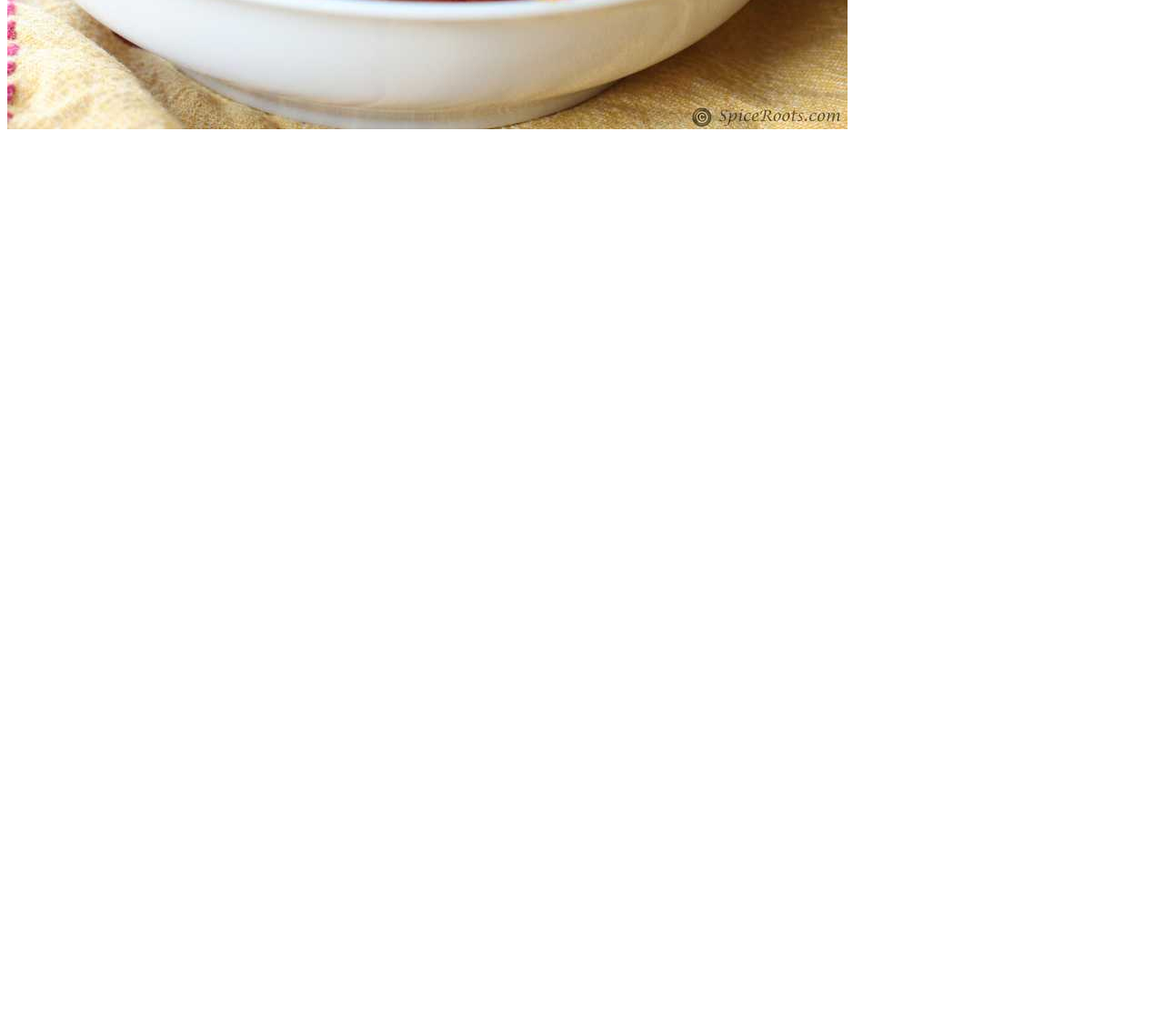
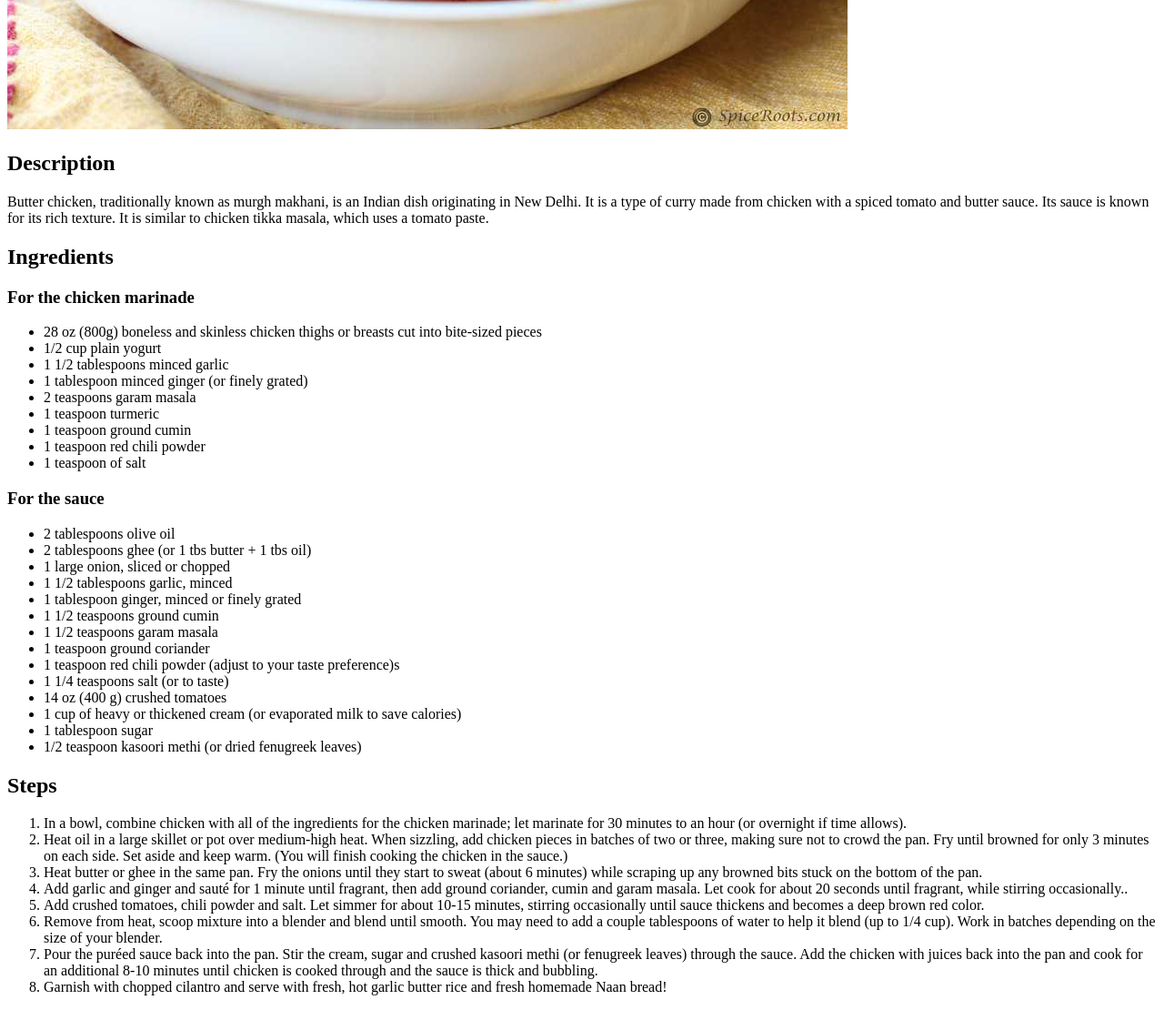
Before and after one commit to chrisbriscoe11/odin-recipes, a plain HTML site: page recipes/butter-chicken.html in a window 1280 px wide. Shown: the part 554-1664 px from the top of the page at 91% size. Before the commit the page ends 800 px from the top, so only its background shows below. Drawn offline with Linux system fonts and the light colour scheme.

Commit message:
Add 2 recipes with corresponding links

```diff
--- a/recipes/butter-chicken.html
+++ b/recipes/butter-chicken.html
@@ -9,5 +9,50 @@
 <body>
     <h1>Butter Chicken</h1>
     <img src="../images/butterchicken.jpg">
+    <h2>Description</h2>
+    <p>Butter chicken, traditionally known as murgh makhani, is an Indian dish originating in New Delhi. It is a type of curry made from chicken with a spiced tomato and butter sauce. Its sauce is known for its rich texture. It is similar to chicken tikka masala, which uses a tomato paste.</p>
+    <h2>Ingredients</h2>
+    <h3>For the chicken marinade</h3>
+    <ul>
+        <li>28 oz (800g) boneless and skinless chicken thighs or breasts cut into bite-sized pieces</li>
+        <li>1/2 cup plain yogurt</li>
+        <li>1 1/2 tablespoons minced garlic</li>
+        <li>1 tablespoon minced ginger (or finely grated)</li>
+        <li>2 teaspoons garam masala</li>
+        <li>1 teaspoon turmeric</li>
+        <li>1 teaspoon ground cumin</li>
+        <li>1 teaspoon red chili powder</li>
+        <li>1 teaspoon of salt</li>
+    </ul>
+    <h3>For the sauce</h3>
+    <ul>
+        <li>2 tablespoons olive oil</li>
+        <li>2 tablespoons ghee (or 1 tbs butter + 1 tbs oil)</li>
+        <li>1 large onion, sliced or chopped</li>
+        <li>1 1/2 tablespoons garlic, minced</li>
+        <li>1 tablespoon ginger, minced or finely grated</li>
+        <li>1 1/2 teaspoons ground cumin</li>
+        <li>1 1/2 teaspoons garam masala</li>
+        <li>1 teaspoon ground coriander</li>
+        <li>1 teaspoon red chili powder (adjust to your taste preference)s</li>
+        <li>1 1/4 teaspoons salt (or to taste)</li>
+        <li>14 oz (400 g) crushed tomatoes</li>
+        <li>1 cup of heavy or thickened cream (or evaporated milk to save calories)</li>
+        <li>1 tablespoon sugar</li>
+        <li>1/2 teaspoon kasoori methi (or dried fenugreek leaves)</li>
+    </ul>
+
+
+    <h2>Steps</h2>
+    <ol>
+        <li>In a bowl, combine chicken with all of the ingredients for the chicken marinade; let marinate for 30 minutes to an hour (or overnight if time allows).</li>
+        <li>Heat oil in a large skillet or pot over medium-high heat. When sizzling, add chicken pieces in batches of two or three, making sure not to crowd the pan. Fry until browned for only 3 minutes on each side. Set aside and keep warm. (You will finish cooking the chicken in the sauce.)</li>
+        <li>Heat butter or ghee in the same pan. Fry the onions until they start to sweat (about 6 minutes) while scraping up any browned bits stuck on the bottom of the pan.</li>
+        <li>Add garlic and ginger and sauté for 1 minute until fragrant, then add ground coriander, cumin and garam masala. Let cook for about 20 seconds until fragrant, while stirring occasionally..</li>
+        <li>Add crushed tomatoes, chili powder and salt. Let simmer for about 10-15 minutes, stirring occasionally until sauce thickens and becomes a deep brown red color.</li>
+        <li>Remove from heat, scoop mixture into a blender and blend until smooth. You may need to add a couple tablespoons of water to help it blend (up to 1/4 cup). Work in batches depending on the size of your blender.</li>
+        <li>Pour the puréed sauce back into the pan. Stir the cream, sugar and crushed kasoori methi (or fenugreek leaves) through the sauce. Add the chicken with juices back into the pan and cook for an additional 8-10 minutes until chicken is cooked through and the sauce is thick and bubbling.</li>
+        <li>Garnish with chopped cilantro and serve with fresh, hot garlic butter rice and fresh homemade Naan bread!</li>
+    </ol>
 </body>
 </html>
```
Also changed, not shown: recipes/chicken-stiry-fry.html (added, +52 -0 lines), recipes/honey-garlic-chicken.html (added, +56 -0 lines).
